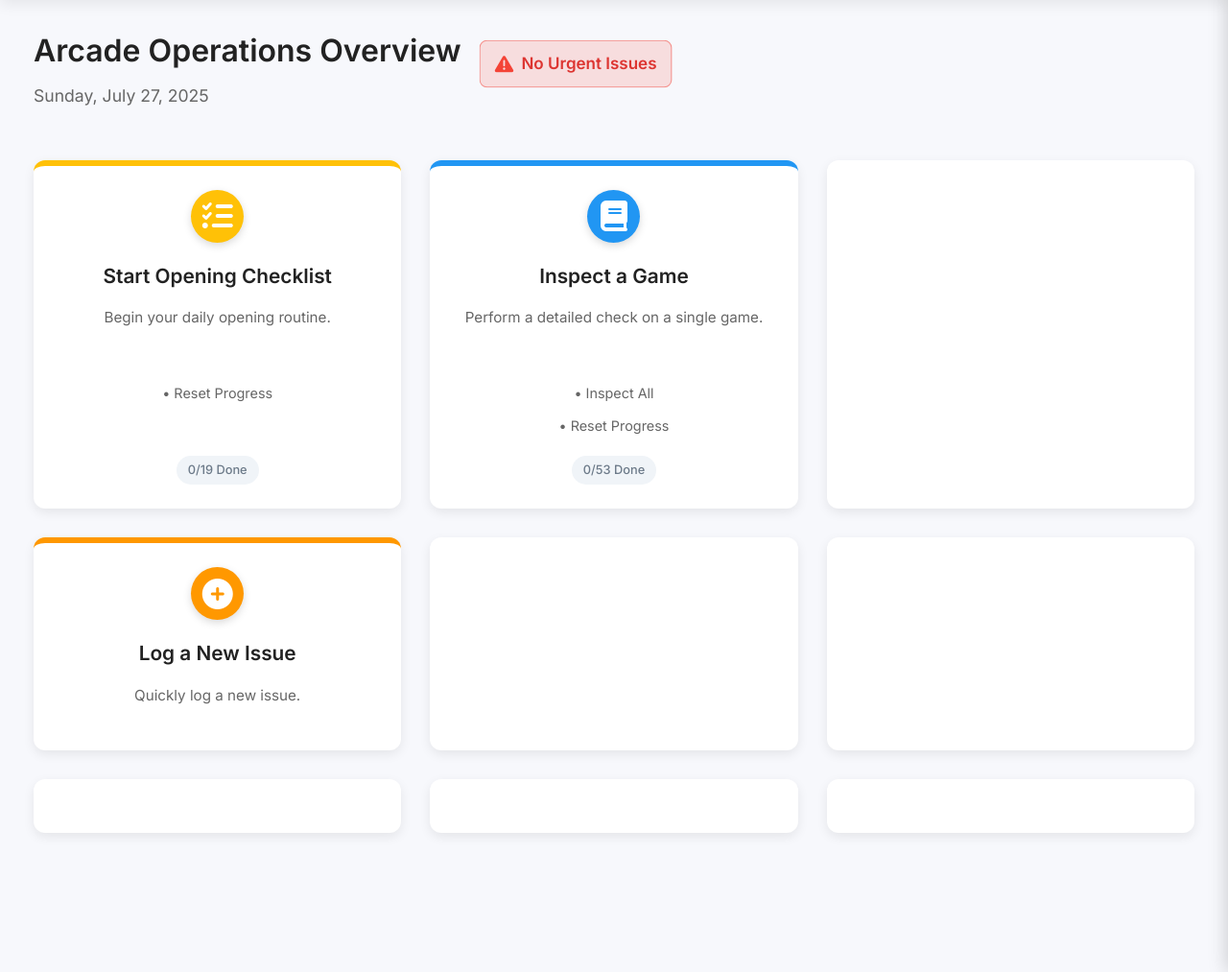
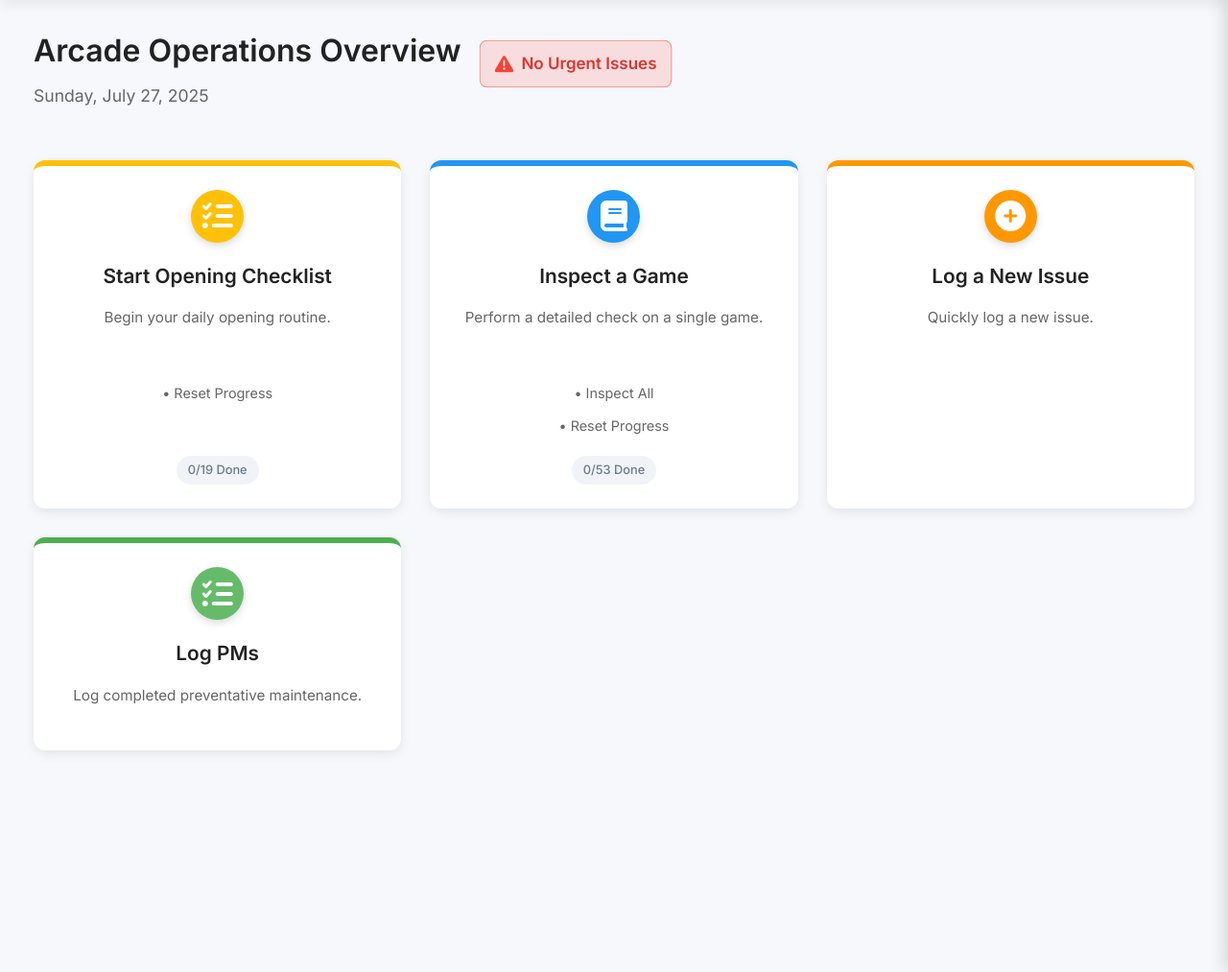
Before and after one commit to CertifiedBillionaire/daily_task_manager, a Flask app: page / in a window 1280 px wide. Shown: the part 152-1165 px from the top of the page at 96% size. Run offline with Flask 3, Linux system fonts and the light colour scheme; some libraries are stand-ins or nearby versions.

Commit message:
Added PM card and new JS files, cleaned up dashboard

```diff
--- a/static/js/app.js
+++ b/static/js/app.js
@@ -6,6 +6,8 @@ import { initContextMenu } from './modules/contextMenu.js';
 import { initModalListeners } from './modules/modalListeners.js';
 import { initSidebar } from './modules/sidebar.js';
 import { initNewIssueCard } from './modules/addNewIssue.js';
+import { initPMCard } from './modules/pmCard.js';
+
 
 
 // --- FIXED ---
@@ -72,4 +74,6 @@ document.addEventListener('DOMContentLoaded', () => {
     initSidebar();
     initModalListeners();
     initNewIssueCard();
+    initPMCard();
+
 });
--- /dev/null
+++ b/static/js/modules/pmCard.js
@@ -0,0 +1,13 @@
+// --- NEW FILE: pmCard.js ---
+
+export function initPMCard() {
+    const addPMCard = document.getElementById('addPMCard');
+
+    if (addPMCard) {
+        addPMCard.addEventListener('click', () => {
+            console.log('PM card clicked! Functionality to be added here.');
+            // This is where we will eventually add the code to open a modal
+            // to log a PM.
+        });
+    }
+}
--- a/templates/index.html
+++ b/templates/index.html
@@ -122,7 +122,7 @@
 
                             <div class="card-progress">0/53 Done</div>
                         </div>
-                        <div class="dashboard-card action-card color-" id="viewDailyTasks"></div>
+
                         <div class="dashboard-card action-card color-orange" id="addNewIssueCard">
                             <div class="card-content-top">
                                 <div class="card-icon"><i class="fa-solid fa-circle-plus"></i></div>
@@ -132,14 +132,17 @@
                                 </div>
                             </div>
                         </div>
-                <div class="dashboard-card info-card color-" id="brokenGamesSummary"></div>
-                    <div class="dashboard-card info-card color-" id="partsOnOrderSummary"></div>
-                    <div class="dashboard-card info-card color-" id="ticketPayoutSummary"></div>
 
-                    <div class="dashboard-card info-card color-" id="filler"></div>
-                    <div class="dashboard-card info-card color-" id="filler2"></div>
-                </div>
-
+                        <div class="dashboard-card action-card color-green" id="addPMCard">
+                            <div class="card-content-top">
+                                <div class="card-icon"><i class="fa-solid fa-list-check"></i></div>
+                                <div class="card-text-group">
+                                    <h3>Log PMs</h3>
+                                    <p class="card-description">Log completed preventative maintenance.</p>
+                                </div>
+                            </div>
+                        </div>
+                        </div>
             </main>
         </div>
 
```
